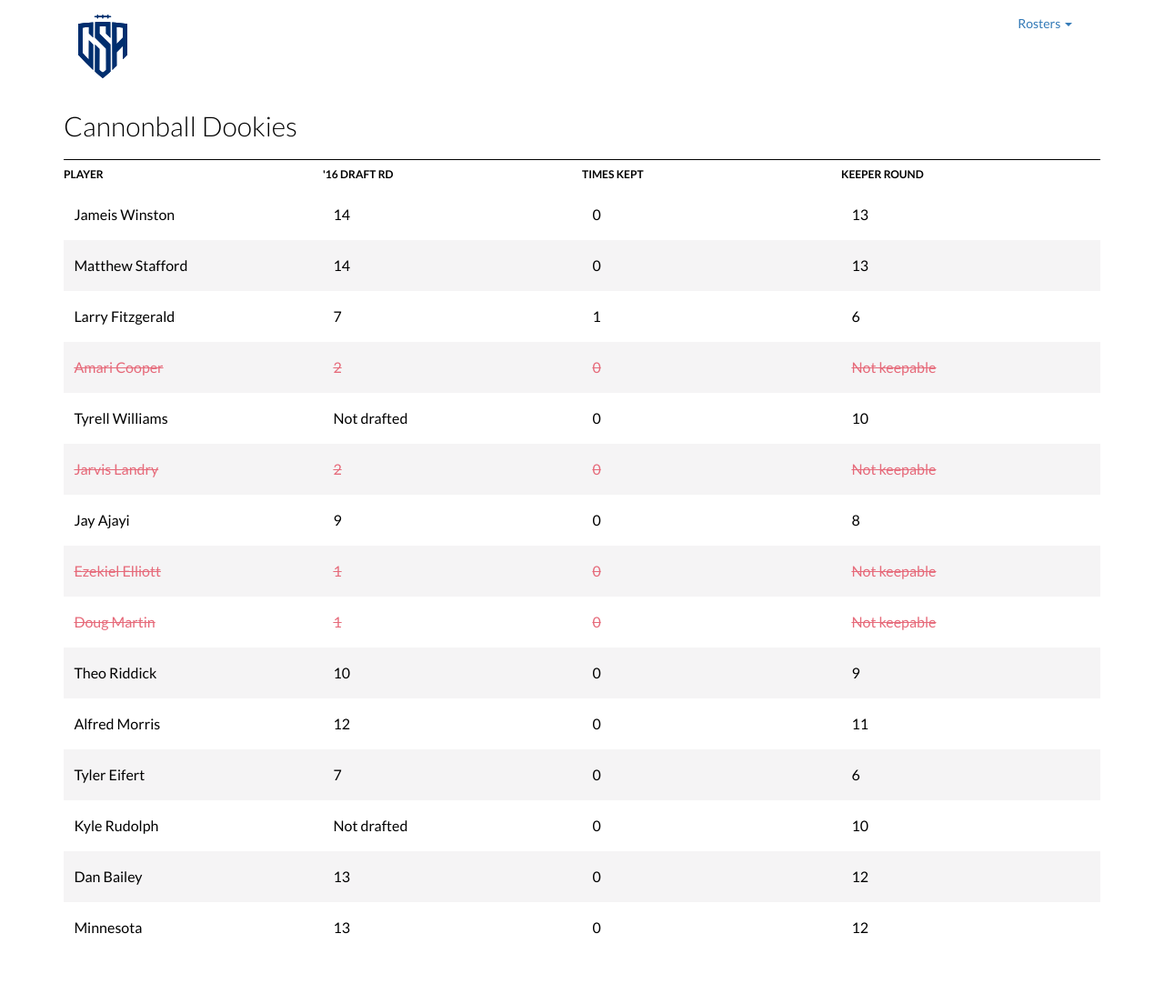
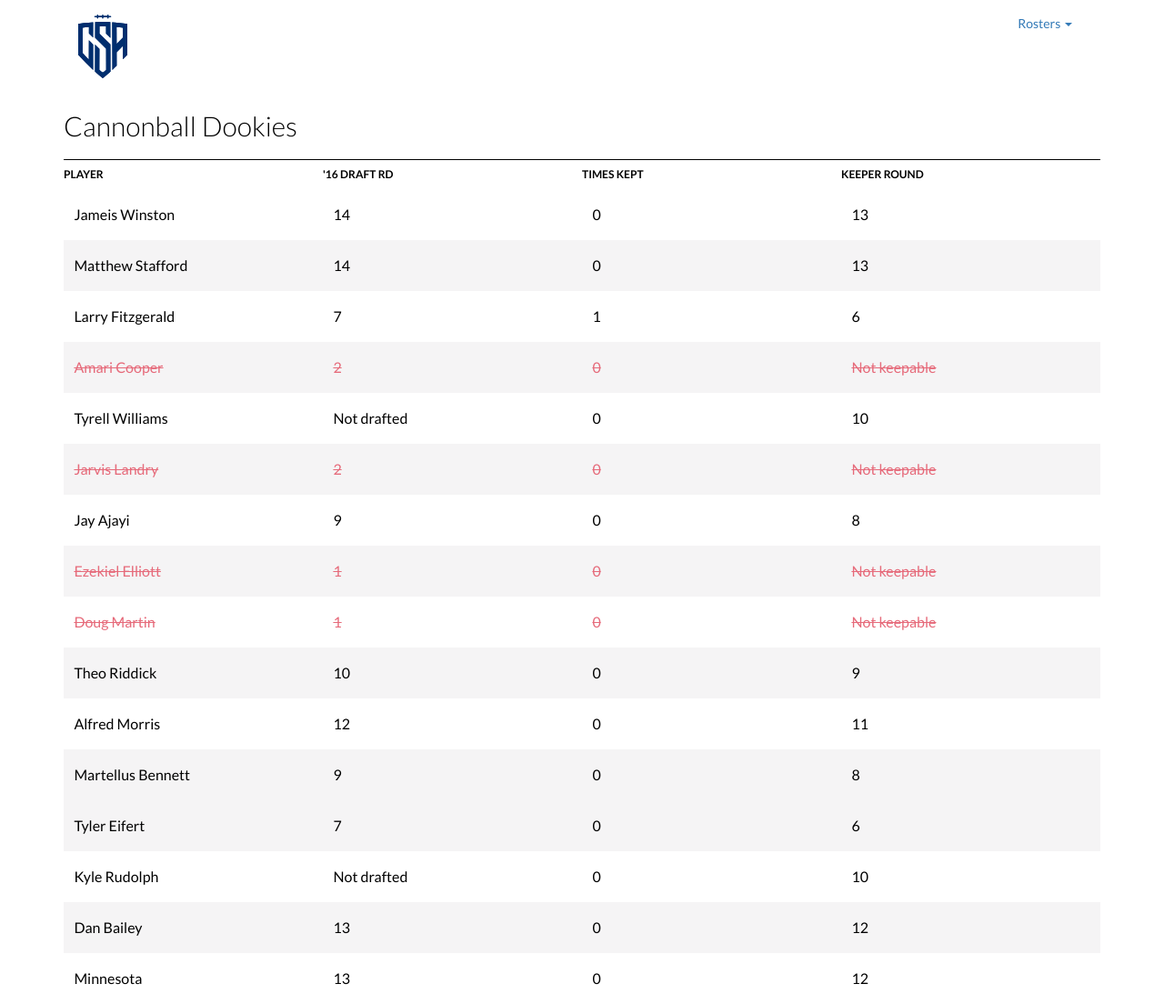
Before and after one commit to hichrislewis/csa-league.github.io, a Jekyll site: the page cannonballdookies.html, which Jekyll copies as it is, in a window 1280 px wide. Shown: the whole page at 91% size. Built offline with Jekyll 4.4.1, drawn with Linux system fonts in a browser that asks for light colours; before the commit the page ends 1048 px from its top, so only the background shows below that.

Commit message:
Update cannonballdookies.html

```diff
--- a/cannonballdookies.html
+++ b/cannonballdookies.html
@@ -118,6 +118,10 @@
         <div class="columns player"><p>0</p></div>
         <div class="columns player"><p>11</p></div>
         <!--Tight Ends-->
+        <div class="columns playeralt"><p>Martellus Bennett</p></div>
+        <div class="columns playeralt"><p>9</p></div>
+        <div class="columns playeralt"><p>0</p></div>
+        <div class="columns playeralt"><p>8</p></div>
         <div class="columns playeralt"><p>Tyler Eifert</p></div>
         <div class="columns playeralt"><p>7</p></div>
         <div class="columns playeralt"><p>0</p></div>
```
